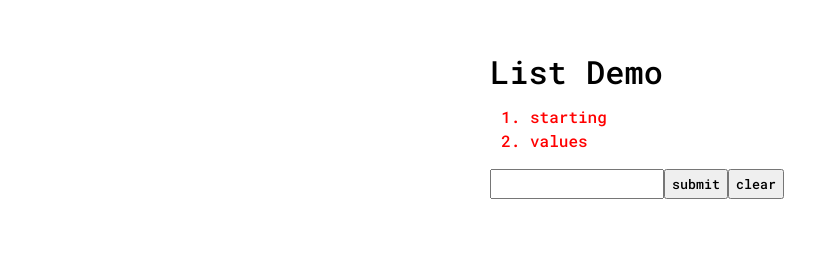
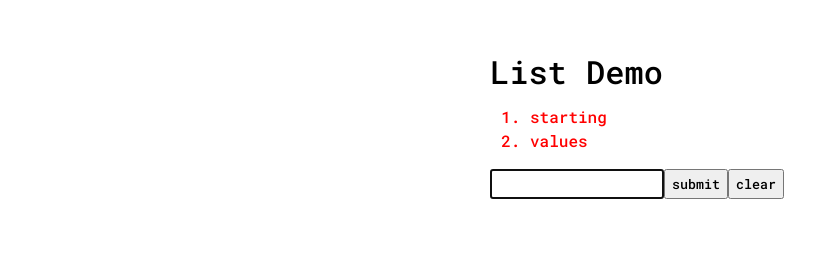
Before and after one commit to branogarbo/nextjs, a Next.js app in the folder sandbox/: page /demos/list in a window 1280 px wide. Shown: the part 281-540 px from the top of the page, without its empty margins (3-818 px from the left). Built offline with nearby package versions, Linux system fonts and the light colour scheme.

Commit message:
adding effect hook to focus input on rendere

```diff
--- a/sandbox/components/list.js
+++ b/sandbox/components/list.js
@@ -1,12 +1,13 @@
-import React from 'react'
+import { useEffect, useRef, useState } from 'react'
 
 export default function List(props) {
-   let input = React.useRef('');
-   let [state,setState] = React.useState({
+   let input = useRef('');
+   let [state,setState] = useState({
       items: props.items
    });
+   let listItems = state.items.map(item => <li>{item}</li>);
 
-   let listItems = state.items.map(item => <li>{item}</li>);
+   useEffect(() => input.current.focus());
 
    let checkKey = event => {
       if (event.key === "Enter") {
```
